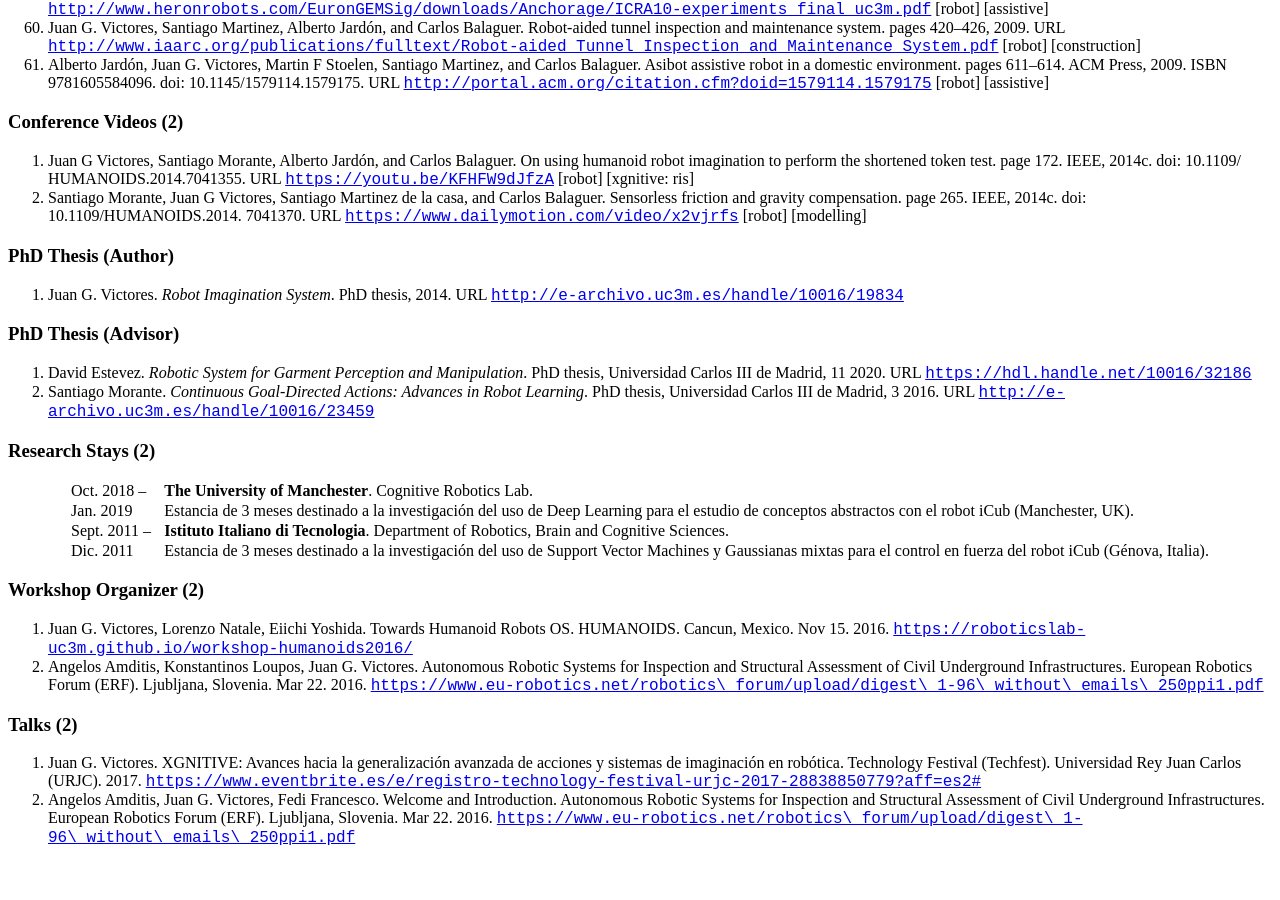
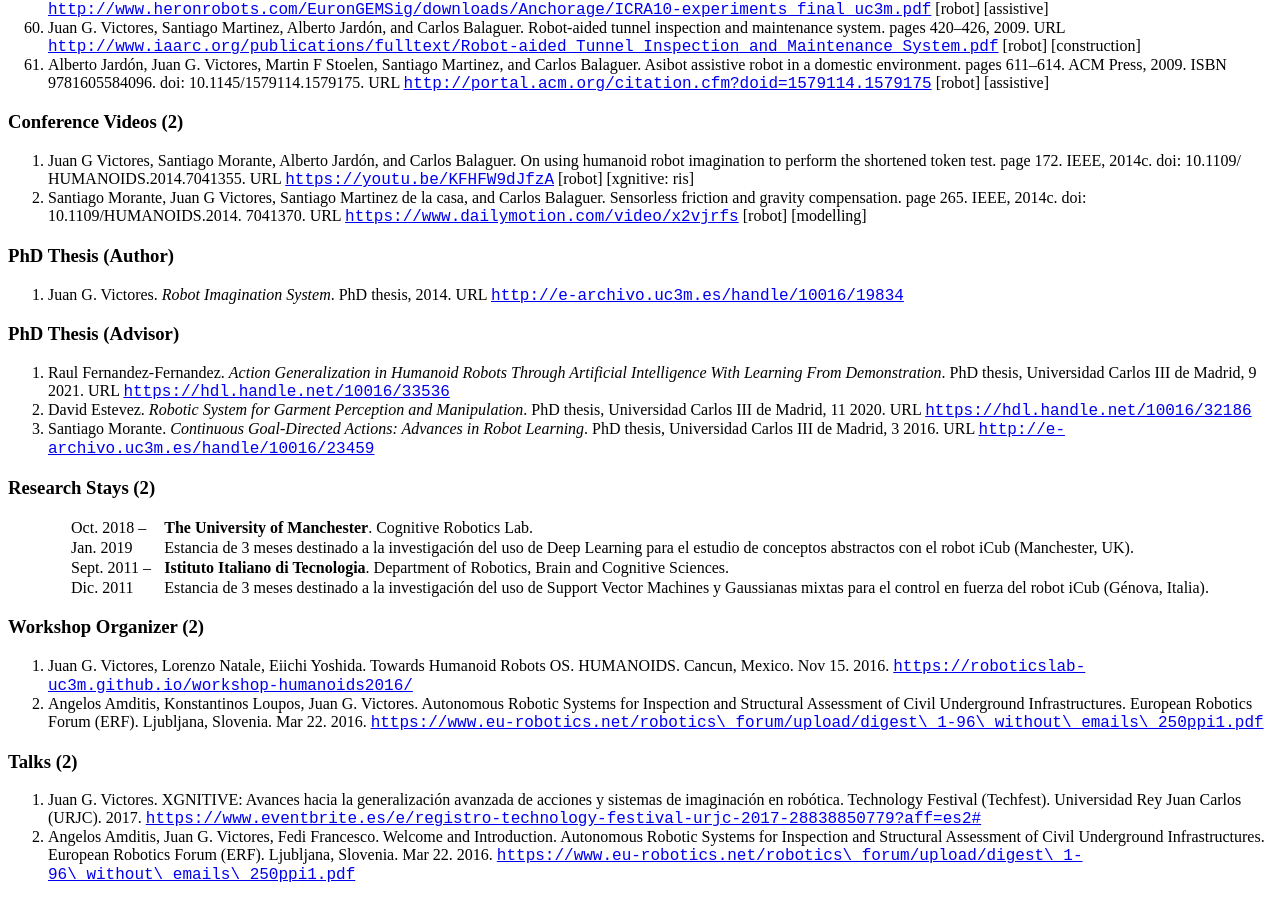
Before and after one commit to jgvictores/jgvictores.github.io, a Jekyll site: the page cv/JuanGVictoresCV.html, which Jekyll copies as it is, in a window 1280 px wide and 900 px high, scrolled down 4415 px. Built offline with Jekyll 4.4.1, drawn with Linux system fonts in a browser that asks for light colours; before the commit the page ends 5278 px from its top, so only the background shows below that.

Commit message:
add fernandezfernandez2021thesis, #22

```diff
--- a/cv/JuanGVictoresCV.html
+++ b/cv/JuanGVictoresCV.html
@@ -551,27 +551,31 @@
 <h3 class='likesectionHead'><a id='x1-7000'></a>PhD Thesis (Advisor)</h3>
 <!-- l. 180 --><p class='noindent'>
      </p><ol class='enumerate1'>
-<li class='enumerate' id='x1-7002x1'><a id='Xestevez2020thesis'></a>David  Estevez.   <span class='pplri9o-'>Robotic  System  for  Garment  Perception  and  Manipulation</span>.   PhD  thesis,  Universidad
+<li class='enumerate' id='x1-7002x1'><a id='Xfernandezfernandez2021thesis'></a>Raul Fernandez-Fernandez.   <span class='pplri9o-'>Action Generalization in Humanoid Robots Through Artificial Intelligence
+     </span><span class='pplri9o-'>With  Learning  From  Demonstration</span>.   PhD  thesis,  Universidad  Carlos  III  de  Madrid,  9  2021.   URL
+     <a class='url' href='https://hdl.handle.net/10016/33536'><span class='cmtt-10'>https://hdl.handle.net/10016/33536</span></a>
+     </li>
+<li class='enumerate' id='x1-7004x2'><a id='Xestevez2020thesis'></a>David  Estevez.   <span class='pplri9o-'>Robotic  System  for  Garment  Perception  and  Manipulation</span>.   PhD  thesis,  Universidad
      Carlos III de Madrid, 11 2020. URL     <a class='url' href='https://hdl.handle.net/10016/32186'><span class='cmtt-10'>https://hdl.handle.net/10016/32186</span></a>
-     </li>
-<li class='enumerate' id='x1-7004x2'><a id='Xmorante2016thesis'></a>Santiago  Morante.    <span class='pplri9o-'>Continuous  Goal-Directed  Actions:  Advances  in  Robot  Learning</span>.    PhD  thesis,
-     Universidad Carlos III de Madrid, 3 2016. URL    <a class='url' href='http://e-archivo.uc3m.es/handle/10016/23459'><span class='cmtt-10'>http://e-archivo.uc3m.es/handle/10016/23459</span></a></li></ol>
 
 
-<!-- l. 185 --><p class='noindent'>
+     </li>
+<li class='enumerate' id='x1-7006x3'><a id='Xmorante2016thesis'></a>Santiago  Morante.    <span class='pplri9o-'>Continuous  Goal-Directed  Actions:  Advances  in  Robot  Learning</span>.    PhD  thesis,
+     Universidad Carlos III de Madrid, 3 2016. URL    <a class='url' href='http://e-archivo.uc3m.es/handle/10016/23459'><span class='cmtt-10'>http://e-archivo.uc3m.es/handle/10016/23459</span></a></li></ol>
+<!-- l. 186 --><p class='noindent'>
 </p>
 <h3 class='likesectionHead'><a id='x1-8000'></a>Research Stays (2)</h3>
-<div class='tabular'> <table class='tabular' id='TBL-1'><colgroup id='TBL-1-1g'><col id='TBL-1-1' /><col id='TBL-1-2' /></colgroup><tr id='TBL-1-1-' style='vertical-align:baseline;'><td class='td11' id='TBL-1-1-1' style='white-space:nowrap; text-align:left;'>Oct. 2018 – </td><td class='td11' id='TBL-1-1-2' style='white-space:normal; text-align:left;'><!-- l. 187 --><p class='noindent'><span class='pplb9o-'>The University of Manchester</span>. Cognitive Robotics Lab.                                                   </p></td>
-</tr><tr id='TBL-1-2-' style='vertical-align:baseline;'><td class='td11' id='TBL-1-2-1' style='white-space:nowrap; text-align:left;'>Jan. 2019      </td><td class='td11' id='TBL-1-2-2' style='white-space:normal; text-align:left;'><!-- l. 188 --><p class='noindent'>Estancia de 3 meses destinado a la investigación del uso de Deep Learning para el estudio
+<div class='tabular'> <table class='tabular' id='TBL-1'><colgroup id='TBL-1-1g'><col id='TBL-1-1' /><col id='TBL-1-2' /></colgroup><tr id='TBL-1-1-' style='vertical-align:baseline;'><td class='td11' id='TBL-1-1-1' style='white-space:nowrap; text-align:left;'>Oct. 2018 – </td><td class='td11' id='TBL-1-1-2' style='white-space:normal; text-align:left;'><!-- l. 188 --><p class='noindent'><span class='pplb9o-'>The University of Manchester</span>. Cognitive Robotics Lab.                                                   </p></td>
+</tr><tr id='TBL-1-2-' style='vertical-align:baseline;'><td class='td11' id='TBL-1-2-1' style='white-space:nowrap; text-align:left;'>Jan. 2019      </td><td class='td11' id='TBL-1-2-2' style='white-space:normal; text-align:left;'><!-- l. 189 --><p class='noindent'>Estancia de 3 meses destinado a la investigación del uso de Deep Learning para el estudio
 de conceptos abstractos con el robot iCub (Manchester, UK).                                             </p></td>
-</tr><tr id='TBL-1-3-' style='vertical-align:baseline;'><td class='td11' id='TBL-1-3-1' style='white-space:nowrap; text-align:left;'> Sept. 2011 –</td><td class='td11' id='TBL-1-3-2' style='white-space:normal; text-align:left;'><!-- l. 190 --><p class='noindent'><span class='pplb9o-'>Istituto Italiano di Tecnologia</span>. Department of Robotics, Brain and Cognitive Sciences.    </p></td>
-</tr><tr id='TBL-1-4-' style='vertical-align:baseline;'><td class='td11' id='TBL-1-4-1' style='white-space:nowrap; text-align:left;'>Dic. 2011     </td><td class='td11' id='TBL-1-4-2' style='white-space:normal; text-align:left;'><!-- l. 191 --><p class='noindent'>Estancia de 3 meses destinado a la investigación del uso de Support Vector Machines y
+</tr><tr id='TBL-1-3-' style='vertical-align:baseline;'><td class='td11' id='TBL-1-3-1' style='white-space:nowrap; text-align:left;'> Sept. 2011 –</td><td class='td11' id='TBL-1-3-2' style='white-space:normal; text-align:left;'><!-- l. 191 --><p class='noindent'><span class='pplb9o-'>Istituto Italiano di Tecnologia</span>. Department of Robotics, Brain and Cognitive Sciences.    </p></td>
+</tr><tr id='TBL-1-4-' style='vertical-align:baseline;'><td class='td11' id='TBL-1-4-1' style='white-space:nowrap; text-align:left;'>Dic. 2011     </td><td class='td11' id='TBL-1-4-2' style='white-space:normal; text-align:left;'><!-- l. 192 --><p class='noindent'>Estancia de 3 meses destinado a la investigación del uso de Support Vector Machines y
 Gaussianas mixtas para el control en fuerza del robot iCub (Génova, Italia).                    </p></td>
 </tr></table></div>
-<!-- l. 194 --><p class='noindent'>
+<!-- l. 195 --><p class='noindent'>
 </p>
 <h3 class='likesectionHead'><a id='x1-9000'></a>Workshop Organizer (2)</h3>
-<!-- l. 195 --><p class='noindent'>
+<!-- l. 196 --><p class='noindent'>
      </p><ol class='enumerate1'>
 <li class='enumerate' id='x1-9002x1'>Juan                                                                                                                                              G.
      Victores, Lorenzo Natale, Eiichi Yoshida. Towards Humanoid Robots OS. HUMANOIDS. Cancun,
@@ -580,10 +584,10 @@ Gaussianas mixtas para el control en fuerza del robot iCub (Génova, Italia).
 <li class='enumerate' id='x1-9004x2'>Angelos Amditis, Konstantinos Loupos, Juan G. Victores. Autonomous Robotic Systems for Inspection
      and Structural Assessment of Civil Underground Infrastructures. European Robotics Forum (ERF).
      Ljubljana, Slovenia. Mar 22. 2016.    <a class='url' href='https://www.eu-robotics.net/robotics\_forum/upload/digest\_1-96\_without\_emails\_250ppi1.pdf'><span class='cmtt-10'>https://www.eu-robotics.net/robotics\_forum/upload/digest\_1-96\_without\_emails\_250ppi1.pdf</span></a></li></ol>
-<!-- l. 200 --><p class='noindent'>
+<!-- l. 201 --><p class='noindent'>
 </p>
 <h3 class='likesectionHead'><a id='x1-10000'></a>Talks (2)</h3>
-<!-- l. 201 --><p class='noindent'>
+<!-- l. 202 --><p class='noindent'>
      </p><ol class='enumerate1'>
 <li class='enumerate' id='x1-10002x1'>Juan  G.  Victores.  XGNITIVE:  Avances  hacia  la  generalización  avanzada  de  acciones  y  sistemas
      de imaginación en robótica. Technology Festival (Techfest). Universidad Rey Juan Carlos (URJC).
@@ -593,7 +597,5 @@ Gaussianas mixtas para el control en fuerza del robot iCub (Génova, Italia).
      Systems for Inspection and Structural Assessment of Civil Underground Infrastructures. European
      Robotics Forum (ERF). Ljubljana, Slovenia. Mar 22. 2016.    <a class='url' href='https://www.eu-robotics.net/robotics\_forum/upload/digest\_1-96\_without\_emails\_250ppi1.pdf'><span class='cmtt-10'>https://www.eu-robotics.net/robotics\_forum/upload/digest\_1-96\_without\_emails\_250ppi1.pdf</span></a></li></ol>
 
-
-
 </body>
 </html>
```
Also changed, not shown: cv/victoresDirected.bib (+11 -0 lines), 2 other files.
